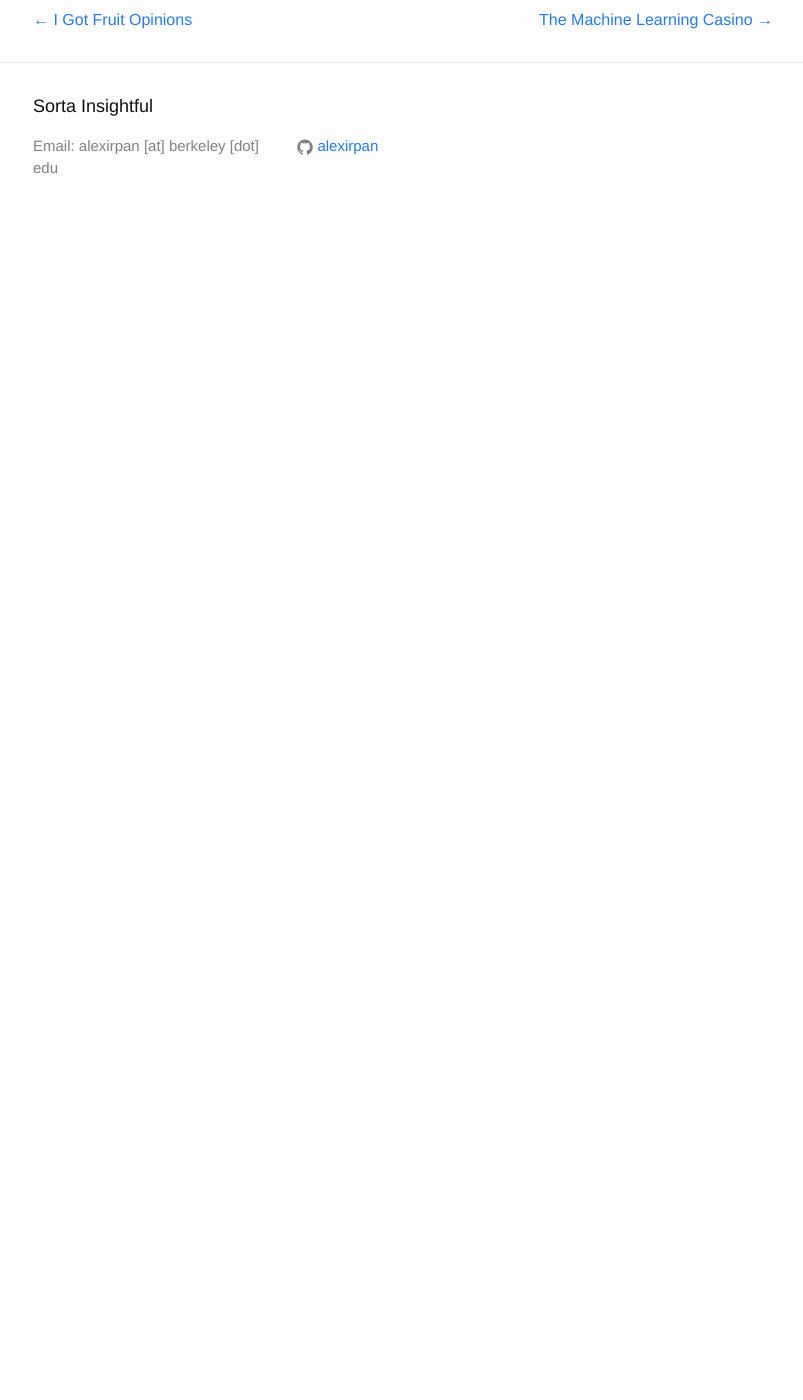
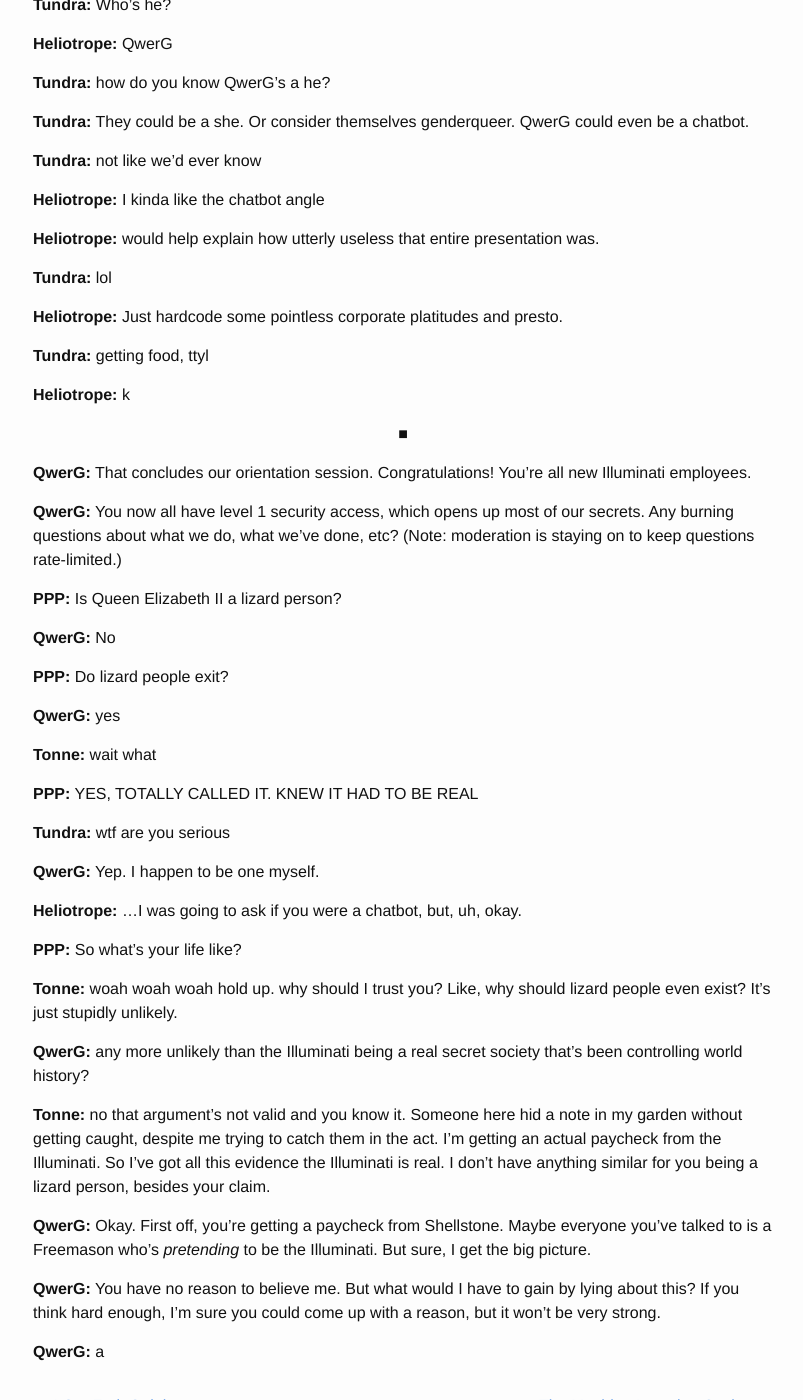
Before and after one commit to alexirpan/alexirpan.github.io, a Jekyll site: the page built from _posts/2016-11-20-illuminati.markdown, in a window 1280 px wide and 1400 px high, scrolled down 5120 px. Shown: the whole window, without its empty margins (237-1040 px from the left). Built offline with Jekyll 4.4.1, drawn with Linux system fonts in a browser that asks for light colours; before the commit the page ends 5360 px from its top, so only the background shows below that; some of the changed text lies outside the part shown.

Commit message:
Progress

```diff
--- a/_posts/2016-11-20-illuminati.markdown
+++ b/_posts/2016-11-20-illuminati.markdown
@@ -226,4 +226,80 @@ didn't expect secret organizations to have corporate bullshit too.
 **Tundra:** there's no escape
 
 **Heliotrope:** Look I get that but maybe I wanted just a little bit less bullshit.
-I mean, did you see that video? Do you think QwerG even believes it?
+I mean, did you see that video? Do you think he even believes it?
+
+**Tundra:** Who's he?
+
+**Heliotrope:** QwerG
+
+**Tundra:** how do you know QwerG's a he?
+
+**Tundra:** They could be a she. Or consider themselves genderqueer.
+QwerG could even be a chatbot.
+
+**Tundra:** not like we'd ever know
+
+**Heliotrope:** I kinda like the chatbot angle
+
+**Heliotrope:** would help explain how utterly useless that entire presentation was.
+
+**Tundra:** lol
+
+**Heliotrope:** Just hardcode some pointless corporate platitudes and presto.
+
+**Tundra:** getting food, ttyl
+
+**Heliotrope:** k
+
+
+■
+{: .centered }
+
+**QwerG:** That concludes our orientation session. Congratulations! You're all new
+Illuminati employees.
+
+**QwerG:** You now all have level 1 security access, which opens up most of our
+secrets. Any burning questions about what we do, what we've done, etc? (Note:
+moderation is staying on to keep questions rate-limited.)
+
+**PPP:** Is Queen Elizabeth II a lizard person?
+
+**QwerG:** No
+
+**PPP:** Do lizard people exit?
+
+**QwerG:** yes
+
+**Tonne:** wait what
+
+**PPP:** YES, TOTALLY CALLED IT. KNEW IT HAD TO BE REAL
+
+**Tundra:** wtf are you serious
+
+**QwerG:** Yep. I happen to be one myself.
+
+**Heliotrope:** ...I was going to ask if you were a chatbot, but, uh, okay.
+
+**PPP:** So what's your life like?
+
+**Tonne:** woah woah woah hold up. why should I trust you? Like, why should
+lizard people even exist? It's just stupidly unlikely.
+
+**QwerG:** any more unlikely than the Illuminati being a real secret society that's
+been controlling world history?
+
+**Tonne:** no that argument's not valid and you know it. Someone here hid a note
+in my garden without getting caught, despite me trying to catch them in the
+act. I'm getting an actual paycheck from the Illuminati. So I've got all this
+evidence the Illuminati is real. I don't have anything similar for you being
+a lizard person, besides your claim.
+
+**QwerG:** Okay. First off, you're getting a paycheck from Shellstone.
+Maybe everyone you've talked to is a Freemason who's *pretending* to be the
+Illuminati. But sure, I get the big picture.
+
+**QwerG:** You have no reason to believe me. But what would
+I have to gain by lying about this? If you think hard enough, I'm sure you could
+come up with a reason, but it won't be very strong.
+
+**QwerG:** a
```
